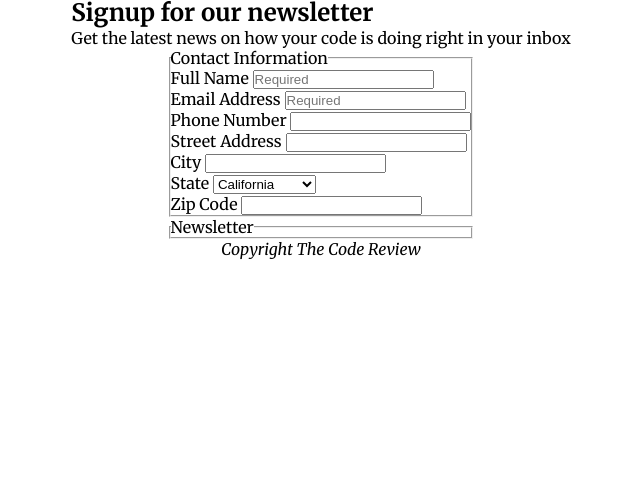
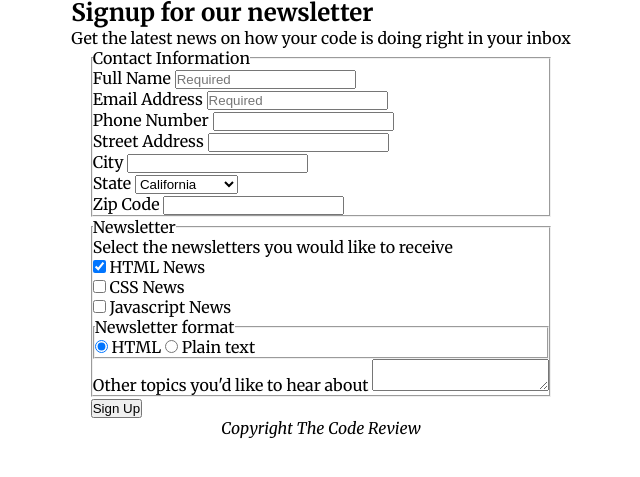
Before and after one commit to LillaDou/CSS-HTML5-Project3, a plain HTML site: page index.html in a window 1280 px wide. Shown: the part 43-520 px from the top of the page, without its empty margins (319-959 px from the left). Drawn offline with Linux system fonts and the light colour scheme.

Commit message:
Project 3 - html sections finished

```diff
--- a/index.html
+++ b/index.html
@@ -73,7 +73,43 @@
 
                 <fieldset class="newsletter">
                     <legend>Newsletter</legend>
+
+                    <div class="newsletter-element">
+                        <span>Select the newsletters you would like to receive</span>
+                        <div class="newsletter-element-type">
+                            <input id="html" name="newsletter-type" type="checkbox" value="html" checked/>
+                            <label for="html">HTML News</label>
+                        </div>
+                        <div class="newsletter-element-type">
+                            <input id="css" name="newsletter-type" type="checkbox" value="css"/>
+                            <label for="css">CSS News</label>
+                        </div>
+                        <div class="newsletter-element-type">
+                            <input id="javascript" name="newsletter-type" type="checkbox" value="javascript"/>
+                            <label for="javascript">Javascript News</label>
+                        </div>
+                    </div>
+
+                    <div class="newsletter-element">
+                        <fieldset class="newsletter-format-section">
+                            <legend>Newsletter format</legend>
+                            <input id="newsletter-format-1" name="newsletter-format" type="radio" value="html" checked/>
+                            <label for="newsletter-format-1">HTML</label>
+
+                            <input id="newsletter-format-2" name="newsletter-format" type="radio" value="plain-text"/>
+                            <label for="newsletter-format-2">Plain text</label>
+                        </fieldset>
+                    </div>
+
+                    <div class="newsletter-element">
+                        <label for="other-topics">Other topics you'd like to hear about</label>
+                        <textarea id="other-topics" name="other-topics"></textarea>
+                    </div>
                 </fieldset>
+
+                <div class="newsletter-element">
+                    <button>Sign Up</button>
+                </div>
             </form>
         </main>
 
```
